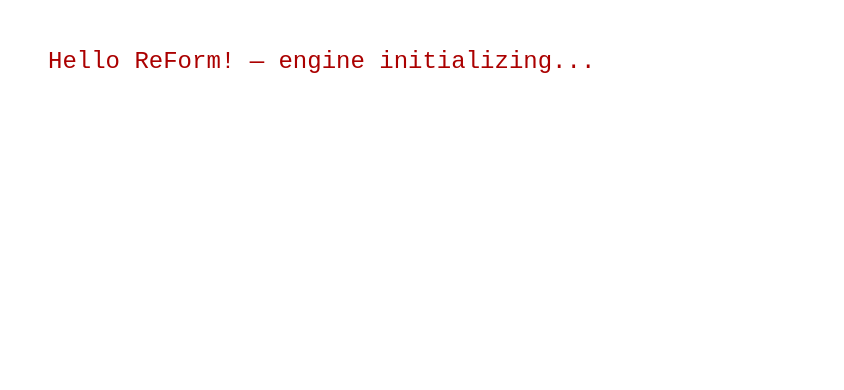
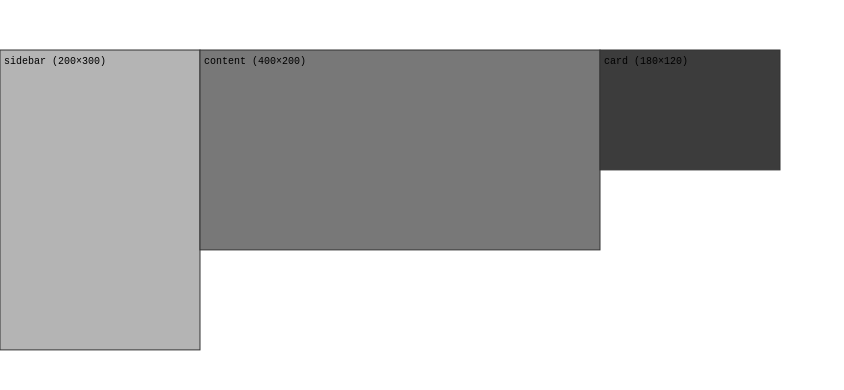
Before and after one commit to Gabovgb/reform, a website built with Vite: page index.html in a window 1280 px wide. Shown: the whole page, without its empty margins (0-844 px from the left). Built offline with nearby package versions, Linux system fonts and the light colour scheme.

Commit message:
feat: prototipo inicial del motor ReForm
- Vec2 inmutable con operaciones vectoriales básicas
- Body como AABB mutable con integración Verlet
- Solver con detección de solapamiento AABB, repulsión y deformación
- Engine con paso fijo, independiente del framerate
- CanvasRenderer desacoplado del motor
- main.ts con tres cuerpos de prueba (sidebar, content, card)

Primer contacto con el prototipo: las propiedades físicas no bastan.
Los objetos se solapan cuando el espacio falta. Se necesita una noción
de prioridad estructural (próximo paso: flag isStructural).

```diff
--- a/index.html
+++ b/index.html
@@ -1,11 +1,17 @@
 <!DOCTYPE html>
-<html lang="en">
-  <head>
+<html lang="es">
+<head>
     <meta charset="UTF-8" />
-    <title>ReForm</title>
-  </head>
-  <body>
-    <canvas id="reform-canvas"></canvas>
+    <meta name="viewport" content="width=device-width, initial-scale=1.0" />
+    <title>ReForm — Prototipo v0</title>
+    <style>
+        * { margin: 0; padding: 0; box-sizing: border-box; }
+        html, body { width: 100%; height: 100%; overflow: hidden; background: #ffffff; }
+        canvas { display: block; }
+    </style>
+</head>
+<body>
+    <canvas id="app"></canvas>
     <script type="module" src="/src/main.ts"></script>
-  </body>
+</body>
 </html>
--- /dev/null
+++ b/src/engine/Body.ts
@@ -0,0 +1,143 @@
+import type { Body as BodyInterface } from './Types';
+
+/**
+ * Implementación concreta de un cuerpo AABB mutable.
+ * Usa integración Verlet para posición y tamaño.
+ */
+export class Body implements BodyInterface {
+    id: string;
+
+    // Posición
+    x: number;
+    y: number;
+    prevX: number;
+    prevY: number;
+
+    // Tamaño actual
+    width: number;
+    height: number;
+    prevWidth: number;
+    prevHeight: number;
+
+    // Tamaño ideal
+    idealWidth: number;
+    idealHeight: number;
+
+    // Límites duros
+    minWidth: number;
+    minHeight: number;
+    maxWidth?: number;
+    maxHeight?: number;
+
+    // Propiedades físicas
+    mass: number;
+    stiffness: number;
+    magnetism: number;
+
+    constructor(
+        id: string,
+        x: number,
+        y: number,
+        width: number,
+        height: number,
+        options: {
+        mass?: number;
+        stiffness?: number;
+        magnetism?: number;
+        minWidth?: number;
+        minHeight?: number;
+        maxWidth?: number;
+        maxHeight?: number;
+        } = {}
+    ) {
+        this.id = id;
+
+        // Posición inicial (en reposo: prev = actual)
+        this.x = x;
+        this.y = y;
+        this.prevX = x;
+        this.prevY = y;
+
+        // Tamaño inicial (en reposo)
+        this.width = width;
+        this.height = height;
+        this.prevWidth = width;
+        this.prevHeight = height;
+
+        // Tamaño ideal = tamaño inicial
+        this.idealWidth = width;
+        this.idealHeight = height;
+
+        // Límites
+        this.minWidth = options.minWidth ?? 20;   // Mínimo por defecto: 20px
+        this.minHeight = options.minHeight ?? 20;
+        this.maxWidth = options.maxWidth;
+        this.maxHeight = options.maxHeight;
+
+        // Propiedades físicas con valores por defecto razonables
+        this.mass = options.mass ?? 1;
+        this.stiffness = options.stiffness ?? 0.5; // 0..1
+        this.magnetism = options.magnetism ?? 0.3;
+    }
+
+    /**
+     * Calcula la velocidad implícita (Verlet).
+     * No se almacena; se deriva de la diferencia entre posición actual y anterior.
+     */
+    getVelocityX(): number {
+        return this.x - this.prevX;
+    }
+
+    getVelocityY(): number {
+        return this.y - this.prevY;
+    }
+
+    /**
+     * Aplica una fuerza como desplazamiento directo (Verlet).
+     * F = m * a => a = F / m. En Verlet, el desplazamiento extra es a * dt².
+     * Como usamos dt fijo (1), simplificamos: desplazamiento = fuerza / masa.
+     */
+    applyForce(fx: number, fy: number): void {
+        const invMass = 1 / this.mass;
+        this.x += fx * invMass;
+        this.y += fy * invMass;
+    }
+
+    /**
+     * Guarda el estado actual como "anterior" para el siguiente paso de Verlet.
+     * Se llama al final de cada paso de simulación.
+     */
+    storePrevious(): void {
+        this.prevX = this.x;
+        this.prevY = this.y;
+        this.prevWidth = this.width;
+        this.prevHeight = this.height;
+    }
+
+    /**
+     * Aplica amortiguamiento (damping) para evitar oscilaciones infinitas.
+     * factor: 0 = sin amortiguamiento, 1 = parada total.
+     */
+    damp(factor: number): void {
+        const vx = this.getVelocityX();
+        const vy = this.getVelocityY();
+        this.x -= vx * factor;
+        this.y -= vy * factor;
+    }
+
+    /**
+     * Verifica si el cuerpo puede deformarse más (tiene margen hasta sus límites).
+     */
+    canShrink(): boolean {
+        return this.width > this.minWidth || this.height > this.minHeight;
+    }
+
+    /**
+     * Verifica si el cuerpo puede expandirse más.
+     */
+    canGrow(): boolean {
+        const wOk = this.maxWidth === undefined || this.width < this.maxWidth;
+        const hOk = this.maxHeight === undefined || this.height < this.maxHeight;
+        return wOk || hOk;
+    }
+}
--- /dev/null
+++ b/src/engine/Engine.ts
@@ -0,0 +1,101 @@
+import type { Body, EngineOptions, EngineState } from './Types';
+import { Solver } from './Solver';
+
+export class Engine {
+    bodies: Body[] = [];
+    containerWidth: number;
+    containerHeight: number;
+    private options: Required<EngineOptions>;
+    private stepAccumulator = 0;
+
+    constructor(width: number, height: number, options: EngineOptions = {}) {
+        this.containerWidth = width;
+        this.containerHeight = height;
+        this.options = {
+        constraintIterations: options.constraintIterations ?? 5,
+        repulsionIterations: options.repulsionIterations ?? 3,
+        deltaTime: options.deltaTime ?? 1 / 60,
+        enableWalls: options.enableWalls ?? true,
+        margin: options.margin ?? 0,
+        };
+    }
+
+    addBody(body: Body): void {
+        this.bodies.push(body);
+    }
+
+    removeBody(body: Body): void {
+        const index = this.bodies.indexOf(body);
+        if (index !== -1) this.bodies.splice(index, 1);
+    }
+
+    resize(width: number, height: number): void {
+        this.containerWidth = width;
+        this.containerHeight = height;
+    }
+
+    /** Avanza la simulación un paso fijo. */
+    step(): void {
+        // Resolver colisiones entre todos los pares
+        for (let iter = 0; iter < this.options.repulsionIterations; iter++) {
+        for (let i = 0; i < this.bodies.length; i++) {
+            for (let j = i + 1; j < this.bodies.length; j++) {
+            Solver.resolve(this.bodies[i], this.bodies[j]);
+            }
+        }
+        }
+        // Restaurar tamaños hacia el ideal
+        for (const body of this.bodies) {
+        Solver.restoreSize(body);
+        }
+        // Paredes del contenedor
+        if (this.options.enableWalls) {
+        this.applyContainerConstraints();
+        }
+        // Guardar estado anterior para Verlet
+        for (const body of this.bodies) {
+        body.storePrevious();
+        }
+    }
+
+    update(realDeltaTime: number): void {
+        this.stepAccumulator += realDeltaTime;
+        while (this.stepAccumulator >= this.options.deltaTime) {
+        this.step();
+        this.stepAccumulator -= this.options.deltaTime;
+        }
+    }
+
+    private applyContainerConstraints(): void {
+        const margin = this.options.margin;
+        const maxX = this.containerWidth - margin;
+        const maxY = this.containerHeight - margin;
+        for (const body of this.bodies) {
+        if (body.x < margin) {
+            body.applyForce((margin - body.x) * 2, 0);
+            body.x = margin;
+        }
+        if (body.x + body.width > maxX) {
+            body.applyForce((maxX - (body.x + body.width)) * 2, 0);
+            body.x = maxX - body.width;
+        }
+        if (body.y < margin) {
+            body.applyForce(0, (margin - body.y) * 2);
+            body.y = margin;
+        }
+        if (body.y + body.height > maxY) {
+            body.applyForce(0, (maxY - (body.y + body.height)) * 2);
+            body.y = maxY - body.height;
+        }
+        }
+    }
+
+    getState(): EngineState {
+        return {
+        bodies: this.bodies,
+        containerWidth: this.containerWidth,
+        containerHeight: this.containerHeight,
+        margin: this.options.margin,
+        };
+    }
+}
--- /dev/null
+++ b/src/engine/Solver.ts
@@ -0,0 +1,118 @@
+import { Vec2 } from './Vec2';
+import type { Body, Overlap } from './Types';
+
+// Constantes de ajuste (experimentales — se tunearán con el prototipo)
+const DEFORMATION_SCALE = 0.1;  // Cuánto se deforma un cuerpo por unidad de fuerza
+const RESTORATION_RATE = 0.05;  // Qué tan rápido vuelve al tamaño ideal
+
+export class Solver {
+    static detectOverlap(a: Body, b: Body): Overlap | null {
+        const ax2 = a.x + a.width;
+        const ay2 = a.y + a.height;
+        const bx2 = b.x + b.width;
+        const by2 = b.y + b.height;
+
+        const overlapX = Math.min(ax2, bx2) - Math.max(a.x, b.x);
+        const overlapY = Math.min(ay2, by2) - Math.max(a.y, b.y);
+
+        if (overlapX <= 0 || overlapY <= 0) return null;
+
+        const dx = b.x + b.width / 2 - (a.x + a.width / 2);
+        const dy = b.y + b.height / 2 - (a.y + a.height / 2);
+
+        return {
+        bodyA: a,
+        bodyB: b,
+        overlapX,
+        overlapY,
+        normal: new Vec2(Math.sign(dx), Math.sign(dy)), // Vec2 real, no as any
+        };
+    }
+
+    static resolve(a: Body, b: Body): void {
+        const overlap = Solver.detectOverlap(a, b);
+        if (!overlap) return;
+
+        const magnetismAvg = (a.magnetism + b.magnetism) / 2;
+        const repulsionForce = Math.min(overlap.overlapX, overlap.overlapY) * magnetismAvg;
+
+        const aDeformRatio = 1 - a.stiffness;
+        const bDeformRatio = 1 - b.stiffness;
+
+        const aMoveRatio = a.stiffness;
+        const bMoveRatio = b.stiffness;
+        const totalMoveRatio = aMoveRatio + bMoveRatio || 1;
+        const aMoveForce = repulsionForce * (aMoveRatio / totalMoveRatio);
+        const bMoveForce = repulsionForce * (bMoveRatio / totalMoveRatio);
+
+        // Se pasa el overlap ya calculado
+        Solver.applyRepulsion(a, b, aMoveForce, bMoveForce, overlap);
+        Solver.applyDeformation(a, overlap, aDeformRatio, repulsionForce);
+        Solver.applyDeformation(b, overlap, bDeformRatio, repulsionForce);
+    }
+
+    private static applyRepulsion(
+        a: Body,
+        b: Body,
+        forceA: number,
+        forceB: number,
+        overlap: Overlap  // Recibido, no recalculado
+    ): void {
+        if (overlap.overlapX < overlap.overlapY) {
+        const dir = overlap.normal.x >= 0 ? 1 : -1;
+        a.applyForce(-dir * forceA, 0);
+        b.applyForce(dir * forceB, 0);
+        } else {
+        const dir = overlap.normal.y >= 0 ? 1 : -1;
+        a.applyForce(0, -dir * forceA);
+        b.applyForce(0, dir * forceB);
+        }
+    }
+
+    private static applyDeformation(
+        body: Body,
+        overlap: Overlap,
+        deformRatio: number,
+        totalForce: number
+    ): void {
+        if (deformRatio <= 0) return;
+
+        const deformationAmount = totalForce * deformRatio * DEFORMATION_SCALE;
+
+        if (overlap.overlapX > overlap.overlapY) {
+        const newWidth = body.width - deformationAmount;
+        body.width = Math.max(newWidth, body.minWidth);
+        } else {
+        const newHeight = body.height - deformationAmount;
+        body.height = Math.max(newHeight, body.minHeight);
+        }
+    }
+
+    static restoreSize(body: Body): void {
+        // Restaurar ancho
+        const dw = body.idealWidth - body.width;
+        if (Math.abs(dw) > 0.1) {
+        const newWidth = body.width + dw * RESTORATION_RATE;
+        if (dw > 0 && body.maxWidth !== undefined && newWidth > body.maxWidth) {
+            body.width = body.maxWidth;
+        } else if (dw < 0 && newWidth < body.minWidth) {
+            body.width = body.minWidth;
+        } else {
+            body.width = newWidth;
+        }
+        }
+
+        // Restaurar alto
+        const dh = body.idealHeight - body.height;
+        if (Math.abs(dh) > 0.1) {
+        const newHeight = body.height + dh * RESTORATION_RATE;
+        if (dh > 0 && body.maxHeight !== undefined && newHeight > body.maxHeight) {
+            body.height = body.maxHeight;
+        } else if (dh < 0 && newHeight < body.minHeight) {
+            body.height = body.minHeight;
+        } else {
+            body.height = newHeight;
+        }
+        }
+    }
+}
--- /dev/null
+++ b/src/engine/Types.ts
@@ -0,0 +1,91 @@
+import type { Vec2 } from './Vec2';
+
+/**
+ * Un cuerpo físico con tamaño mutable (AABB).
+ * Es la unidad fundamental del motor.
+ */
+export interface Body {
+    /** Identificador único (para depuración y render) */
+    id: string;
+
+    // --- Posición (esquina superior izquierda) ---
+    x: number;
+    y: number;
+    /** Posición en el frame anterior (necesario para integración Verlet) */
+    prevX: number;
+    prevY: number;
+
+    // --- Tamaño actual ---
+    width: number;
+    height: number;
+    /** Tamaño en el frame anterior */
+    prevWidth: number;
+    prevHeight: number;
+
+    // --- Tamaño ideal (al que tiende por su rigidez) ---
+    idealWidth: number;
+    idealHeight: number;
+
+    // --- Límites duros (no puede ser más chico que esto) ---
+    minWidth: number;
+    minHeight: number;
+
+    // --- Límites de expansión (opcional, sin límite si no se define) ---
+    maxWidth?: number;
+    maxHeight?: number;
+
+    // --- Propiedades físicas ---
+    /** Resistencia al movimiento (inercia) */
+    mass: number;
+    /** Resistencia a la deformación (0 = sin resistencia, 1 = máxima rigidez) */
+    stiffness: number;
+    /** Fuerza de repulsión hacia otros cuerpos */
+    magnetism: number;
+
+    applyForce(fx: number, fy: number): void;
+    storePrevious(): void;
+    damp(factor: number): void;
+    canShrink(): boolean;
+    canGrow(): boolean;
+}
+
+/**
+ * Resultado de la detección de solapamiento entre dos cuerpos.
+ */
+export interface Overlap {
+    bodyA: Body;
+    bodyB: Body;
+    /** Profundidad del solapamiento en el eje X */
+    overlapX: number;
+    /** Profundidad del solapamiento en el eje Y */
+    overlapY: number;
+    /** Dirección normal de la colisión (apunta de A hacia B) */
+    normal: Vec2;
+}
+
+/**
+ * Estado completo del motor en un momento dado.
+ * Útil para el renderer y para depuración.
+ */
+export interface EngineState {
+    bodies: Body[];
+    containerWidth: number;
+    containerHeight: number;
+    margin: number;
+}
+
+/**
+ * Opciones de configuración del motor.
+ */
+export interface EngineOptions {
+    /** Número de iteraciones del solver de restricciones por paso (más = más estable, más caro) */
+    constraintIterations?: number;
+    /** Número de iteraciones del solver de repulsión por paso */
+    repulsionIterations?: number;
+    /** Paso de tiempo fijo para la simulación (por defecto: 1/60) */
+    deltaTime?: number;
+    /** Si el contenedor ejerce fuerzas de pared (por defecto: true) */
+    enableWalls?: boolean;
+    /** Márgenes del contenedor */
+    margin?: number;
+}
--- /dev/null
+++ b/src/engine/Vec2.ts
@@ -0,0 +1,69 @@
+/**
+ * Vector 2D para matemáticas del motor.
+ * Inmutable por diseño: cada operación devuelve un nuevo Vec2.
+ */
+export class Vec2 {
+    readonly x: number;
+    readonly y: number;
+
+    constructor(x: number, y: number) {
+        this.x = x;
+        this.y = y;
+    }
+
+    // --- Operaciones básicas ---
+
+    add(v: Vec2): Vec2 {
+        return new Vec2(this.x + v.x, this.y + v.y);
+    }
+
+    sub(v: Vec2): Vec2 {
+        return new Vec2(this.x - v.x, this.y - v.y);
+    }
+
+    scale(s: number): Vec2 {
+        return new Vec2(this.x * s, this.y * s);
+    }
+
+    dot(v: Vec2): number {
+        return this.x * v.x + this.y * v.y;
+    }
+
+    // --- Magnitud y dirección ---
+
+    length(): number {
+        return Math.sqrt(this.x * this.x + this.y * this.y);
+    }
+
+    distanceTo(v: Vec2): number {
+        return this.sub(v).length();
+    }
+
+    normalize(): Vec2 {
+        const len = this.length();
+        return len > 0 ? this.scale(1 / len) : new Vec2(0, 0);
+    }
+
+    // --- Interpolación ---
+
+    /** Interpolación lineal entre este vector y otro. t=0 devuelve this, t=1 devuelve v */
+    lerp(v: Vec2, t: number): Vec2 {
+        return new Vec2(
+        this.x + (v.x - this.x) * t,
+        this.y + (v.y - this.y) * t
+        );
+    }
+
+    // --- Utilidades ---
+
+    toString(): string {
+        return `Vec2(${this.x}, ${this.y})`;
+    }
+}
+
+// --- Vectores predefinidos ---
+export const VEC2_ZERO = new Vec2(0, 0);
+export const VEC2_UP = new Vec2(0, -1);
+export const VEC2_DOWN = new Vec2(0, 1);
+export const VEC2_LEFT = new Vec2(-1, 0);
+export const VEC2_RIGHT = new Vec2(1, 0);
--- a/src/main.ts
+++ b/src/main.ts
@@ -1,9 +1,73 @@
-const canvas = document.getElementById('reform-canvas') as HTMLCanvasElement
-const ctx = canvas.getContext('2d')!
+import { Engine } from './engine/Engine';
+import { Body } from './engine/Body';
+import { CanvasRenderer } from './renderer/CanvasRenderer';
 
-canvas.width = window.innerWidth
-canvas.height = window.innerHeight
+// 1. Configurar canvas
+const canvas = document.getElementById('app') as HTMLCanvasElement;
+const ctx = canvas.getContext('2d')!;
 
-ctx.fillStyle = '#ab0000'
-ctx.font = '24px monospace'
-ctx.fillText('Hello ReForm! — engine initializing...', 40, 60)
+// Ajustar canvas al tamaño de la ventana
+canvas.width = window.innerWidth;
+canvas.height = window.innerHeight;
+
+// 2. Crear motor y renderer
+const engine = new Engine(canvas.width, canvas.height, {
+//  margin: 0,
+    enableWalls: true,
+});
+
+const renderer = new CanvasRenderer(ctx);
+
+// 3. Crear cuerpos de prueba
+const body1 = new Body('sidebar', 50, 50, 200, 300, {
+    mass: 2,
+    stiffness: 0.9,
+    magnetism: 0.5,
+    minWidth: 80,
+    minHeight: 150,
+});
+
+const body2 = new Body('content', 200, 50, 400, 200, {
+    mass: 3,
+    stiffness: 0.6,
+    magnetism: 0.4,
+    minWidth: 150,
+    minHeight: 100,
+});
+
+const body3 = new Body('card', 550, 50, 180, 120, {
+    mass: 1,
+    stiffness: 0.3,
+    magnetism: 0.3,
+    minWidth: 100,
+    minHeight: 60,
+});
+
+engine.addBody(body1);
+engine.addBody(body2);
+engine.addBody(body3);
+
+// 4. Bucle principal con paso fijo
+let lastTime = performance.now();
+
+function loop(currentTime: number): void {
+    const realDeltaTime = (currentTime - lastTime) / 1000; // Convertir ms a segundos
+    lastTime = currentTime;
+
+    // Limitar delta para evitar espirales de muerte (ej: tab inactiva)
+    const clampedDelta = Math.min(realDeltaTime, 0.1);
+
+    engine.update(clampedDelta);
+    renderer.drawState(engine.getState());
+
+    requestAnimationFrame(loop);
+}
+
+requestAnimationFrame(loop);
+
+// 5. Redimensionar al cambiar el viewport
+window.addEventListener('resize', () => {
+    canvas.width = window.innerWidth;
+    canvas.height = window.innerHeight;
+    engine.resize(canvas.width, canvas.height);
+});
--- /dev/null
+++ b/src/renderer/CanvasRenderer.ts
@@ -0,0 +1,52 @@
+import type { Body, EngineState } from '../engine/Types';
+
+/**
+ * Renderizador del motor sobre un elemento Canvas.
+ * Lee el estado del motor y lo dibuja. No contiene lógica de simulación.
+ */
+export class CanvasRenderer {
+    private ctx: CanvasRenderingContext2D;
+
+    constructor(ctx: CanvasRenderingContext2D) {
+        this.ctx = ctx;
+    }
+
+    /** Limpia todo el canvas */
+    clear(width: number, height: number): void {
+        this.ctx.clearRect(0, 0, width, height);
+    }
+
+    /** Dibuja un cuerpo individual como un rectángulo */
+    drawBody(body: Body): void {
+        this.ctx.save();
+
+        // Color según rigidez: más rígido = más claro
+        const intensity = Math.floor(body.stiffness * 200);
+        this.ctx.fillStyle = `rgb(${intensity}, ${intensity}, ${intensity})`;
+        this.ctx.strokeStyle = '#333333';
+        this.ctx.lineWidth = 1;
+
+        // Dibujar rectángulo
+        this.ctx.fillRect(body.x, body.y, body.width, body.height);
+        this.ctx.strokeRect(body.x, body.y, body.width, body.height);
+
+        // Etiqueta con el ID y tamaño actual (depuración)
+        this.ctx.fillStyle = '#000000';
+        this.ctx.font = '10px monospace';
+        this.ctx.fillText(
+        `${body.id} (${Math.round(body.width)}×${Math.round(body.height)})`,
+        body.x + 4,
+        body.y + 14
+        );
+
+        this.ctx.restore();
+    }
+
+    /** Dibuja el estado completo del motor */
+    drawState(state: EngineState): void {
+        this.clear(state.containerWidth, state.containerHeight);
+        for (const body of state.bodies) {
+        this.drawBody(body);
+        }
+    }
+}
```
Also changed, not shown: README.md, 1 other file.
